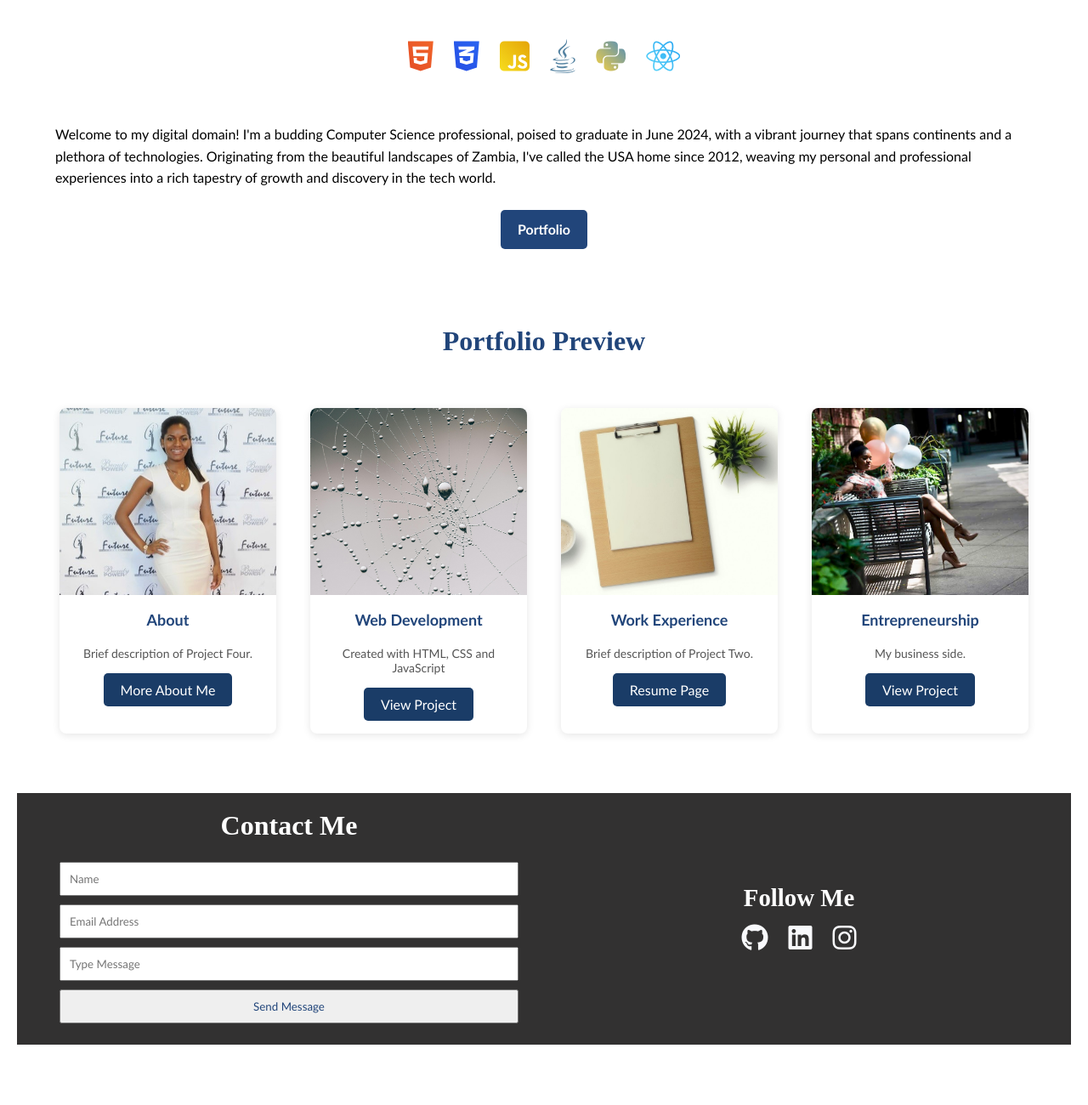
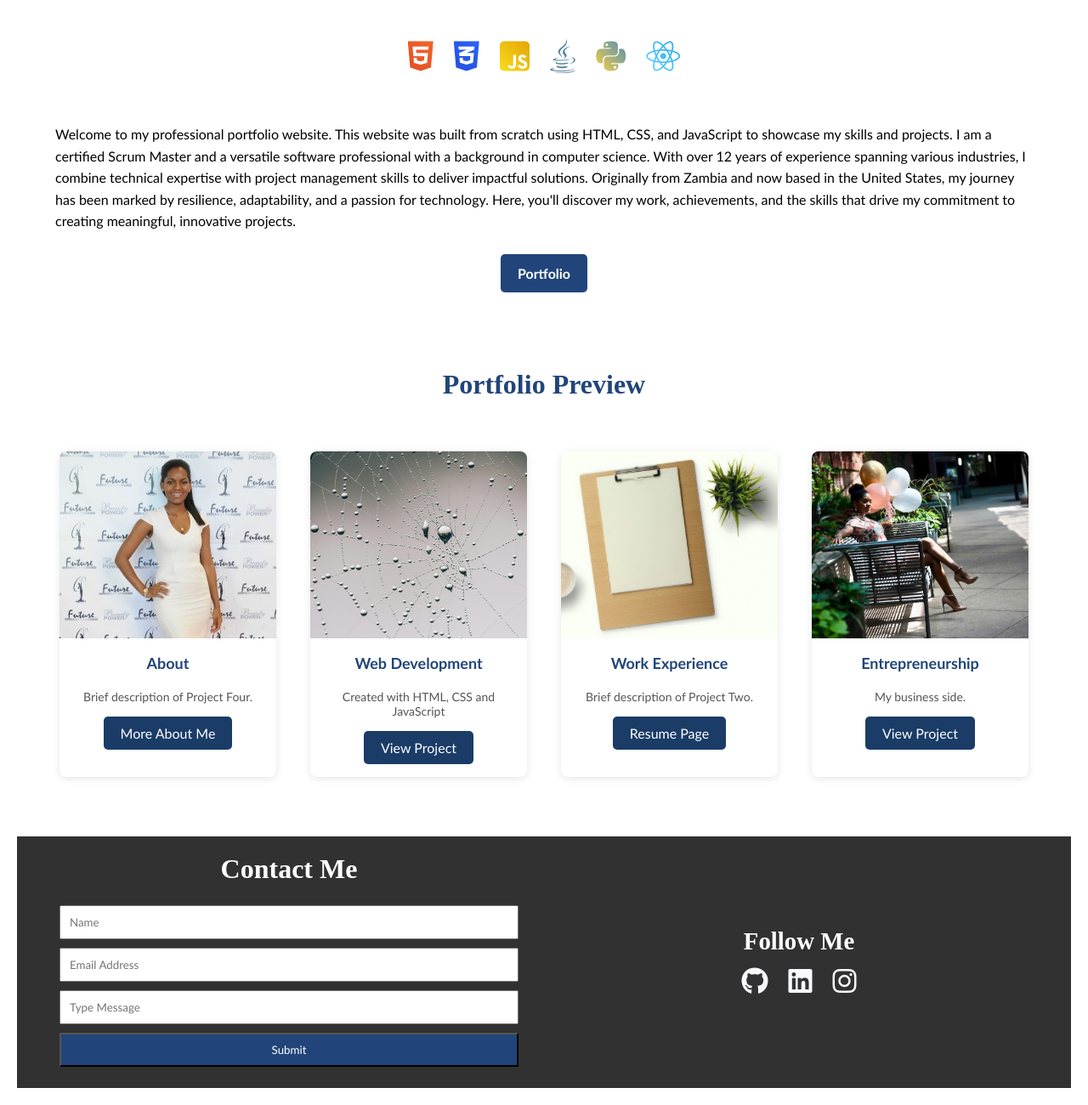
Before and after one commit to Ant2023/PersonalProfile, a plain HTML site: page index.html in a window 1280 px wide. Shown: the part 628-1928 px from the top of the page at 85% size. Before the commit the page ends 1877 px from the top, so only its background shows below. Drawn offline with Linux system fonts and the light colour scheme.

Commit message:
updated intro on main page

```diff
--- a/index.html
+++ b/index.html
@@ -62,12 +62,9 @@
             <Section class="intro">
                 <!--<h1>Welcome To My Website</h1>-->
                 <p>
-                    Welcome to my digital domain! I'm a budding Computer Science professional, poised to graduate in June 2024, with a vibrant journey that spans continents and a plethora of technologies. Originating from the beautiful landscapes of Zambia, I've called the USA home since 2012, weaving my personal and professional experiences into a rich tapestry of growth and discovery in the tech world.
+                    Welcome to my professional portfolio website. This website was built from scratch using HTML, CSS, and JavaScript to showcase my skills and projects. I am a certified Scrum Master and a versatile software professional with a background in computer science. With over 12 years of experience spanning various industries, I combine technical expertise with project management skills to deliver impactful solutions. Originally from Zambia and now based in the United States, my journey has been marked by resilience, adaptability, and a passion for technology. Here, you'll discover my work, achievements, and the skills that drive my commitment to creating meaningful, innovative projects.
                     <br>
-                    <!--With a versatile skill set that spans from intricate coding to strategic Project Management and Scrum, my 6 years of experience and certification as a Scrum Master (CSM) underline my dedication to excellence in the tech field. This platform not only highlights my projects but also serves as a testament to my journey in navigating and mastering web development.
-                    <br>
-                    Whether you've landed here to consider potential collaborations or to explore the stories behind my projects, your interest is much appreciated.
-                    -->
+
                 </p>
                 <br>
                 <div class="home-cta">
@@ -130,7 +127,7 @@
                 <input type="text" placeholder="Name" name="name">
                 <input type="email" placeholder="Email Address" name="email">
                 <input type="text" name="message" placeholder="Type Message">
-                <button type="submit">Send Message</button>
+                <button type="submit">Submit</button>
             </form>
             <div class="social-links">
                 <h4>Follow Me</h4>
--- a/style.css
+++ b/style.css
@@ -412,6 +412,7 @@ footer {
 footer h2 {
     font-size: 2rem;
     font-family: "futura";
+    text-align: center;
 }
 
 .footer-content {
@@ -510,7 +511,6 @@ footer h2 {
     text-align: center; /* Center text for smaller sections */
 }
 
-
 .social-links a {
     list-style: none; /* Removes bullets from the list */
     padding: 0; /* Removes padding */
@@ -522,10 +522,14 @@ footer h2 {
     margin: 5px 0; /* Adds a small margin to each form element */
     padding: 10px; /* Adds padding inside form fields and button */
     width: 90%; /* Makes form elements take up 90% of their parent's width */
+    color: var(--primary-color);
 }
 
+.contact-form input{
+    color: var(--font-color1);
+}
 .contact-form button {
-    color: var(--font-color1);
+    background-color: var(--font-color1);
 }
 .social-links a {
     font-size: 2rem;
```
